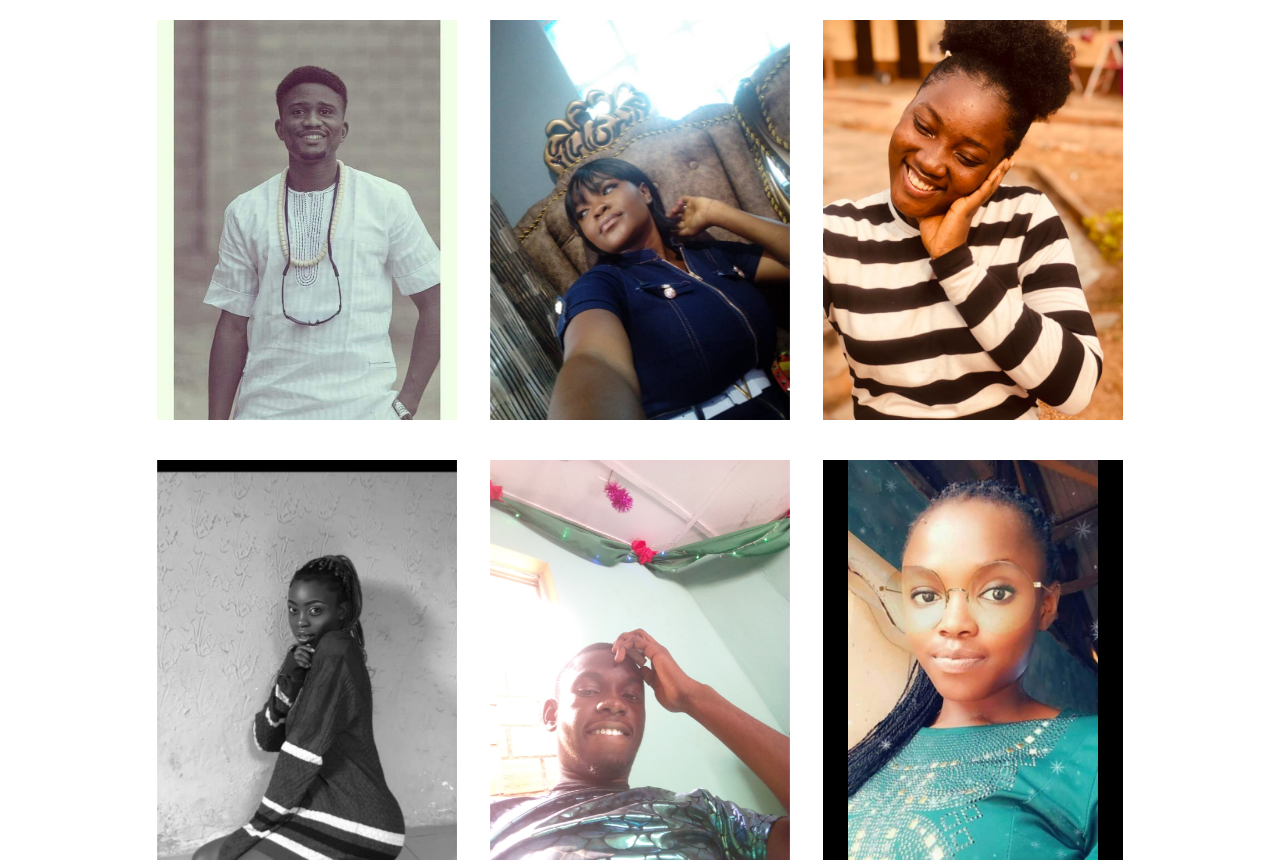
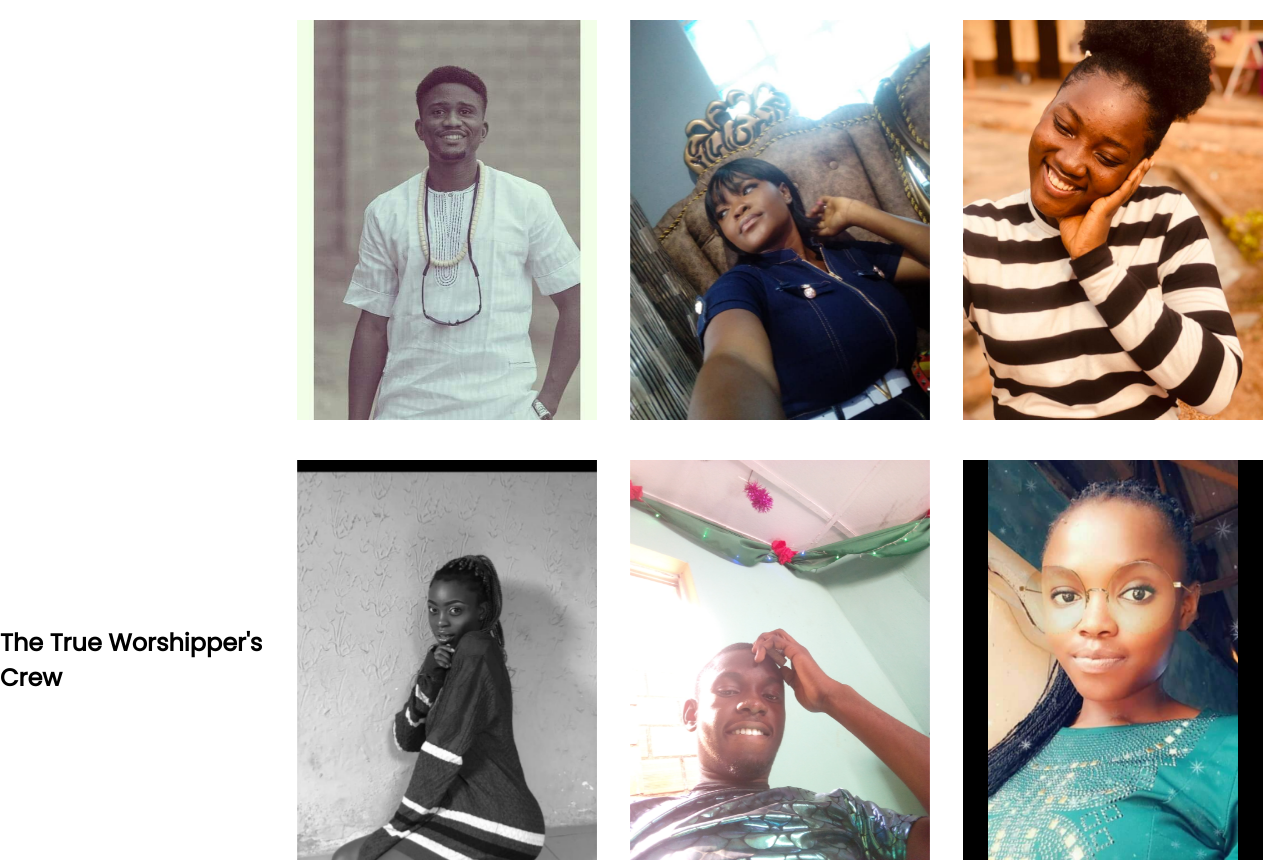
Before and after one commit to SammieKei40/TrueWorshippers-Album, a plain HTML site: page index.htm in a window 1280 px wide. Shown: the top 863 px of the page. Drawn offline with Linux system fonts and the light colour scheme.

Commit message:
index.htm

```diff
--- a/index.htm
+++ b/index.htm
@@ -7,6 +7,7 @@
     <link rel="stylesheet" href="./style.css">
 </head>
 <body>
+    <h2>The True Worshipper's Crew<h2>
     <div class="container">
         <div class="box">
             <div class="imgbx">
```
